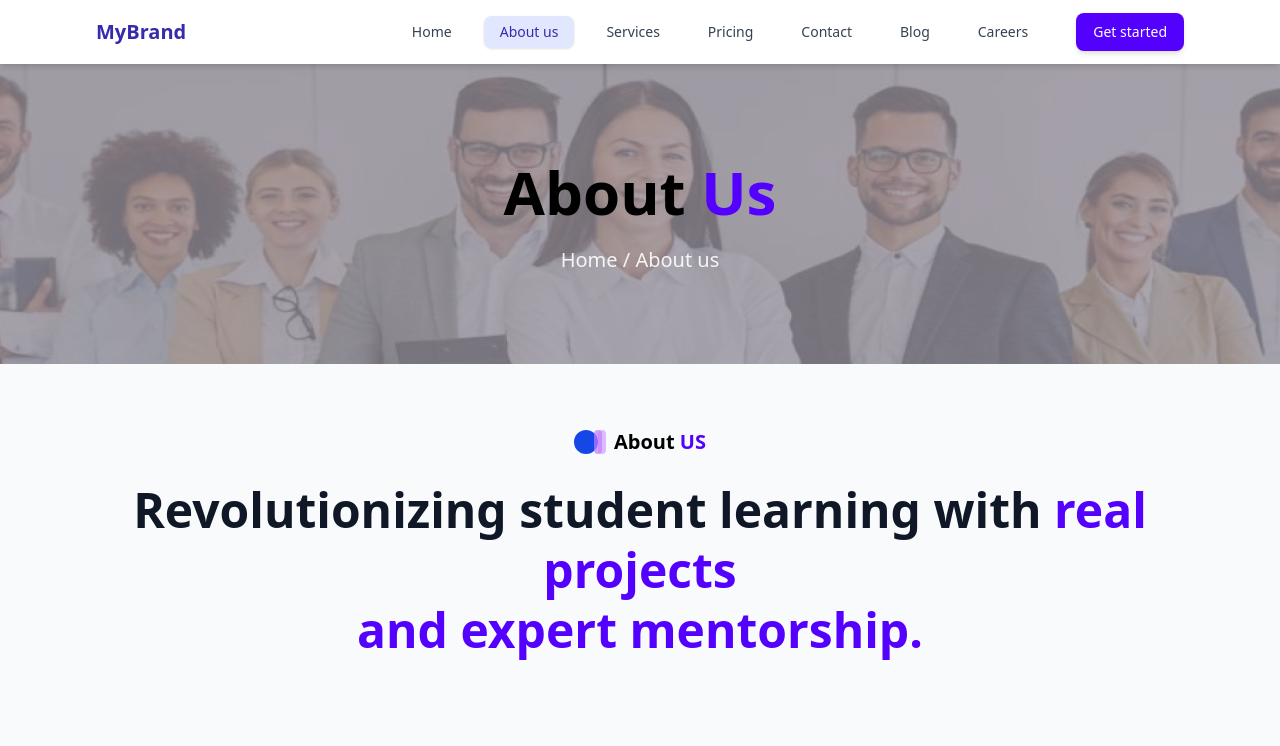
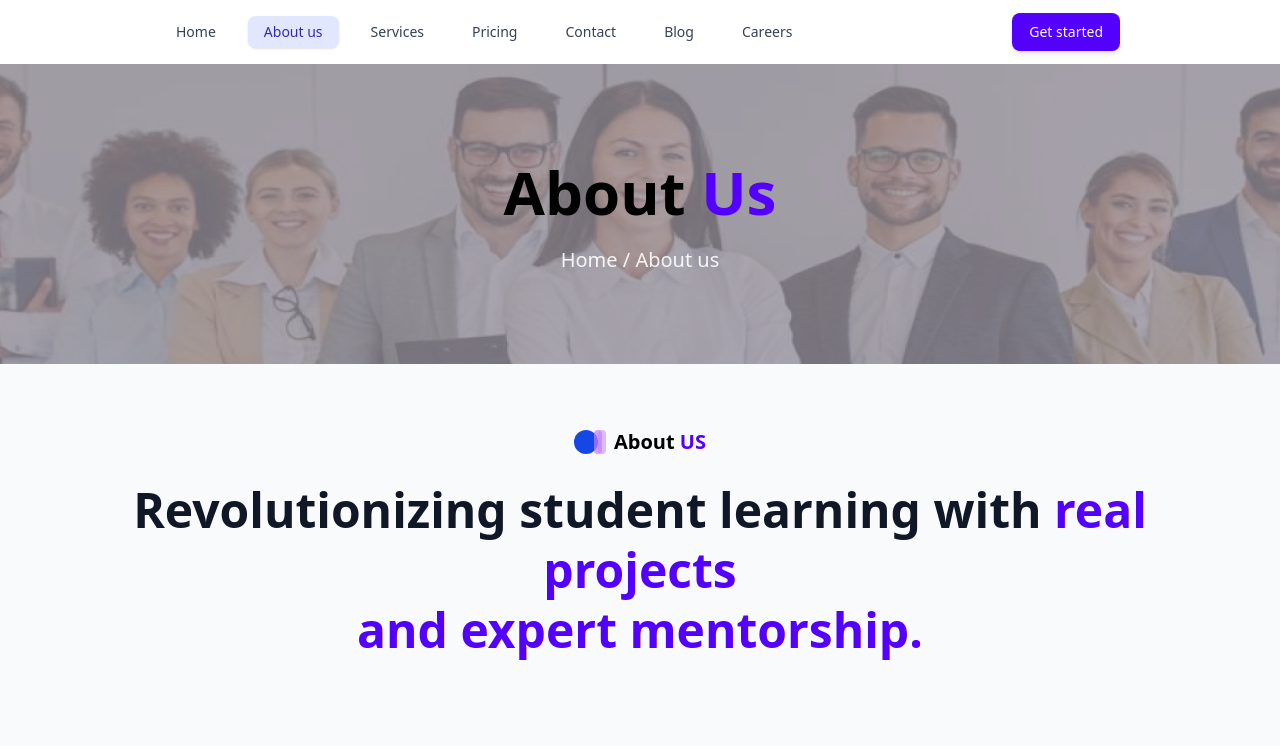
Before and after one commit to Vedehii/ReactWebsite, a React app: page / in a window 1280 px wide. Shown: the top 746 px of the page. Built offline with nearby package versions, Linux system fonts and the light colour scheme; the HTML template or start-up script is replaced by a standard one.

Commit message:
Updated sections

```diff
--- a/src/components/Header.jsx
+++ b/src/components/Header.jsx
@@ -9,7 +9,7 @@ const Header = () => {
 
   return (
     <div className="w-full">
-      <div className="relative w-full h-[300px] mt-16">
+      <div className="relative w-full h-[300px]">
         <div
           className="absolute inset-0 bg-cover bg-center"
           style={{
--- a/src/components/Navbar.jsx
+++ b/src/components/Navbar.jsx
@@ -1,10 +1,7 @@
 import React, { useState } from 'react';
-import { HiMenu, HiX } from 'react-icons/hi'; // Hamburger and close icons
 
 const Navbar = () => {
   const [activeItem, setActiveItem] = useState('About us');
-  const [isOpen, setIsOpen] = useState(false); // mobile menu toggle
-
   const navItems = [
     'Home',
     'About us',
@@ -14,7 +11,6 @@ const Navbar = () => {
     'Blog',
     'Careers',
   ];
-
   const getLinkClasses = (item) => {
     const baseClasses = 'cursor-pointer font-medium text-sm transition-colors duration-200';
     if (item === activeItem) {
@@ -25,14 +21,11 @@ const Navbar = () => {
   };
 
   return (
-    <header className="bg-white shadow-md w-full fixed top-0 left-0 z-50">
-      <nav className="max-w-6xl mx-auto px-4 sm:px-6 lg:px-8">
-        <div className="flex justify-between items-center h-16">
-          {/* Logo / Brand */}
-          <div className="text-xl font-bold text-indigo-800">MyBrand</div>
-
-          {/* Desktop Menu */}
-          <div className="hidden md:flex items-center space-x-2 md:space-x-4">
+    <header className="bg-white shadow-md w-full">
+      <nav className="w-5xl mx-auto px-4 sm:px-6 lg:px-8">
+        <div className="flex justify-center h-16 md:justify-between items-center">
+          {/* Left/Center Menu Links */}
+          <div className="flex space-x-2 md:space-x-4">
             {navItems.map((item) => (
               <a
                 key={item}
@@ -42,54 +35,22 @@ const Navbar = () => {
                 {item}
               </a>
             ))}
-            <button
-              className="ml-4 inline-flex items-center justify-center px-4 py-2 border border-transparent text-sm font-medium rounded-lg text-white bg-[#5400FE] hover:bg-[#1f094b] transition-colors duration-200 shadow-md transform hover:scale-[1.01]"
+          </div>
+          {/* Right-aligned CTA Button */}
+          <div className="hidden md:flex items-center">
+            <button className="inline-flex items-center justify-center
+              px-4 py-2 border border-transparent text-sm font-medium rounded-lg
+              text-white bg-[#5400FE] hover:bg-[#1f094b] transition-colors
+              duration-200 shadow-md transform hover:scale-[1.01]"
               onClick={() => console.log('Get started clicked')}
             >
               Get started
             </button>
           </div>
-
-          {/* Mobile Hamburger */}
-          <div className="md:hidden flex items-center">
-            <button
-              onClick={() => setIsOpen(!isOpen)}
-              className="text-gray-700 hover:text-gray-900 focus:outline-none focus:ring-2 focus:ring-indigo-500 rounded-md"
-            >
-              {isOpen ? <HiX className="w-6 h-6" /> : <HiMenu className="w-6 h-6" />}
-            </button>
-          </div>
         </div>
-
-        {/* Mobile Menu */}
-        {isOpen && (
-          <div className="md:hidden mt-2 space-y-1 pb-4">
-            {navItems.map((item) => (
-              <a
-                key={item}
-                onClick={() => {
-                  setActiveItem(item);
-                  setIsOpen(false);
-                }}
-                className={getLinkClasses(item) + ' block'}
-              >
-                {item}
-              </a>
-            ))}
-            <button
-              className="w-full mt-2 px-4 py-2 text-white bg-[#5400FE] rounded-lg hover:bg-[#1f094b] transition-colors duration-200 shadow-md"
-              onClick={() => {
-                console.log('Get started clicked');
-                setIsOpen(false);
-              }}
-            >
-              Get started
-            </button>
-          </div>
-        )}
       </nav>
     </header>
   );
-};
+}
 
 export default Navbar;
```
Also changed, not shown: 1 other file (tests, documents, lock files or other folders).
